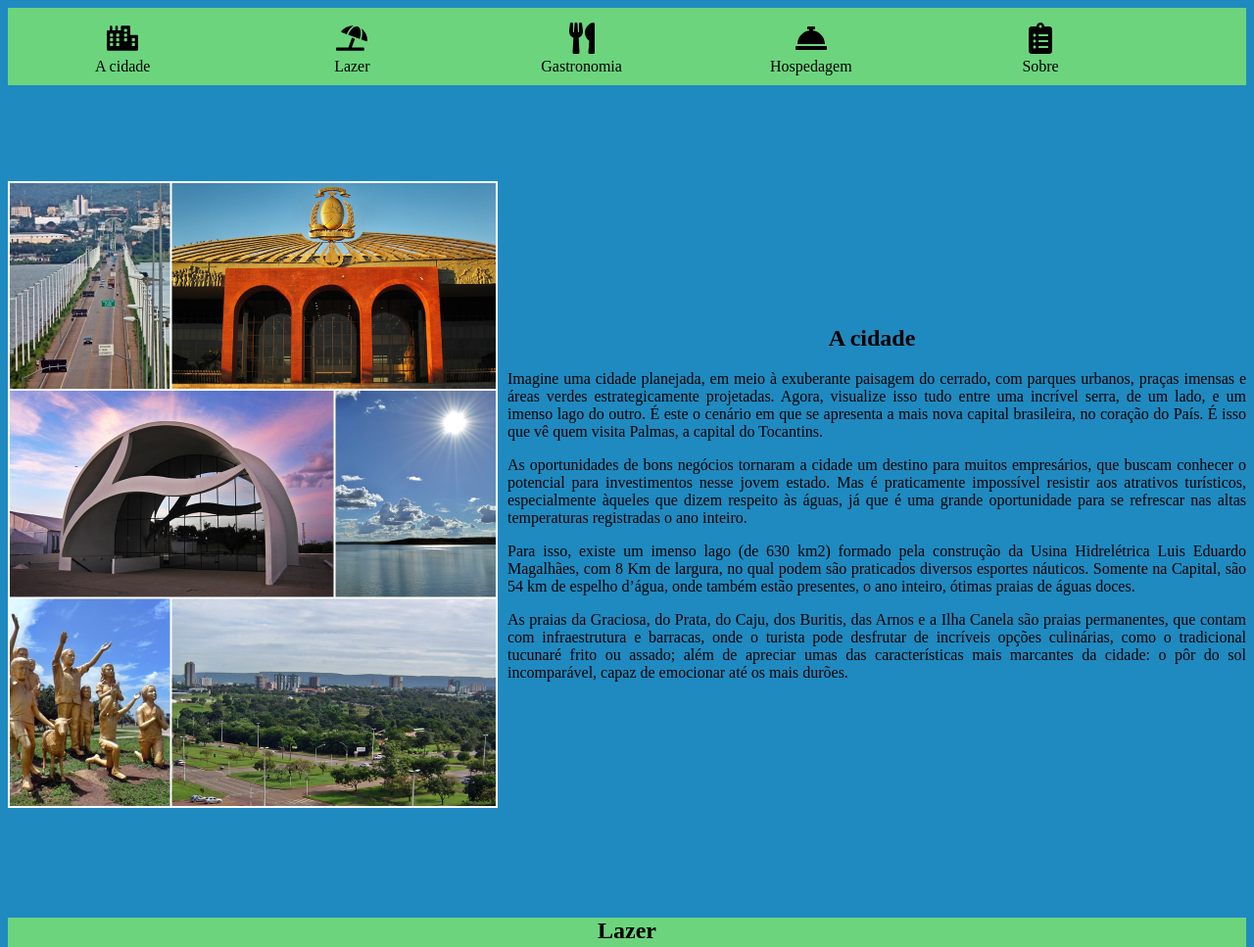
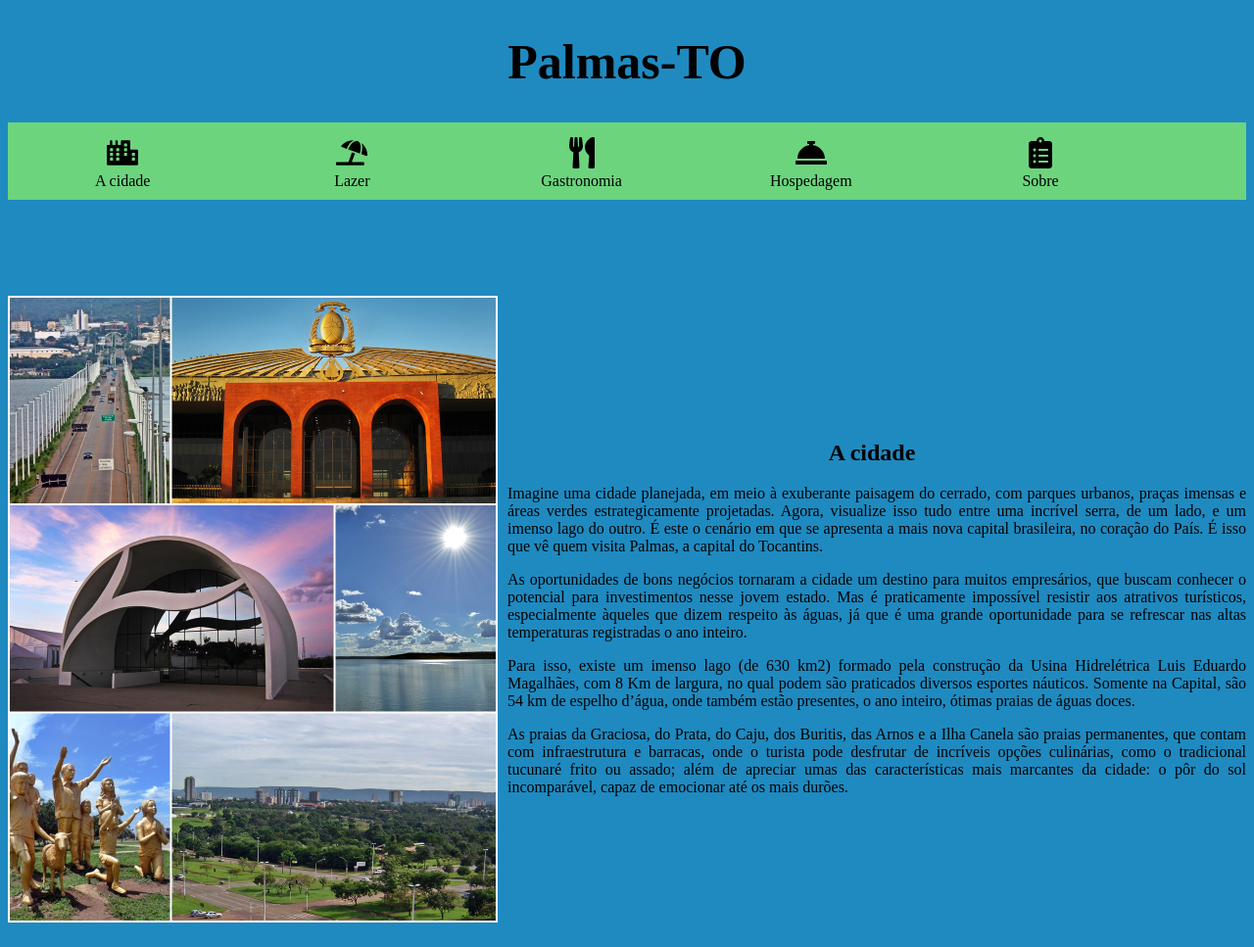
Before and after one commit to Gustaprof25/guiapalmas.github.io, a plain HTML site: page index.html in a window 1280 px wide. Shown: the top 967 px of the page at 98% size. Drawn offline with Linux system fonts and the light colour scheme.

Commit message:
Update index.html

```diff
--- a/index.html
+++ b/index.html
@@ -7,6 +7,11 @@
 	<style type="text/css">
 		body{
 			background-color: #1f8ac0;
+		}
+		h1{
+			text-align: center;
+			font-size: 50px;
+			font-style: bold;
 		}
 		ul {
 		  list-style-type: none;
@@ -88,6 +93,9 @@
 </head>
 <body>
 	<header>
+		<h1>
+			Palmas-TO
+		</h1>
 		<nav>
 			<ul>
 			  <li>
```
